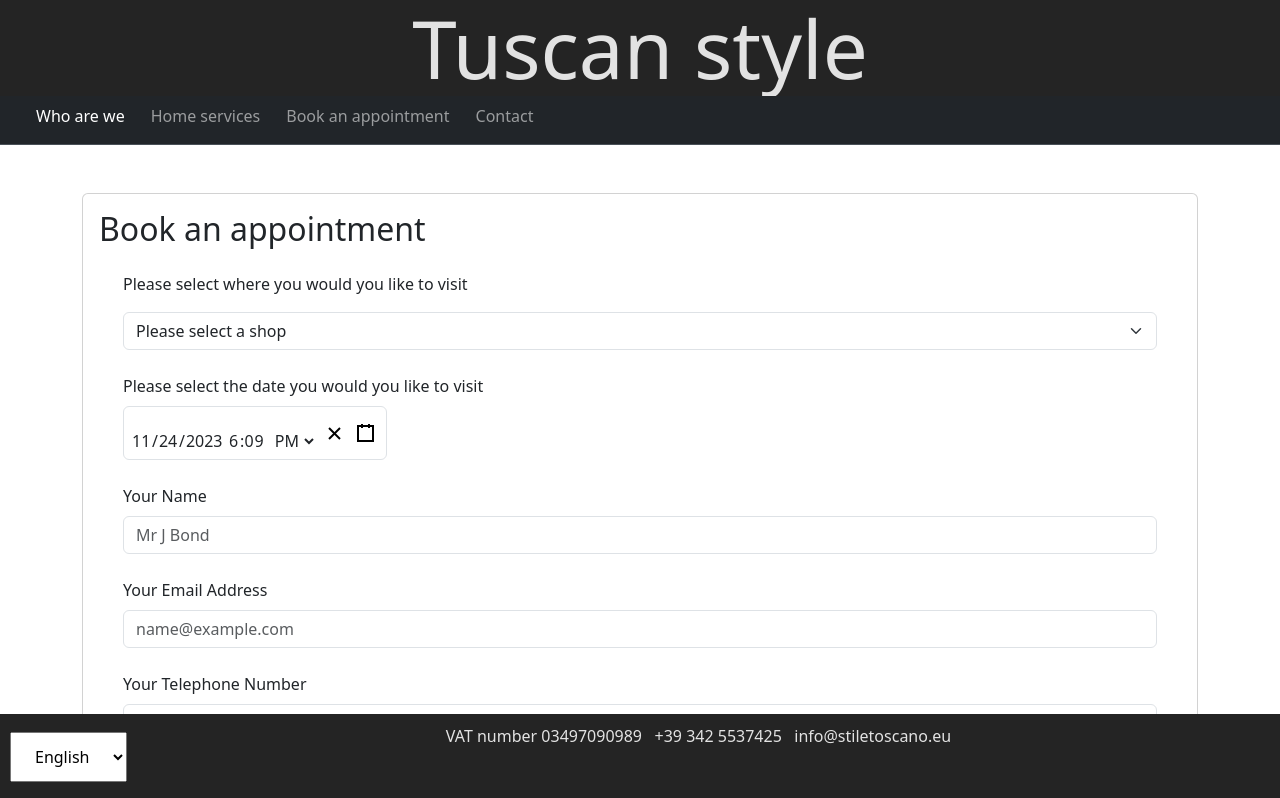
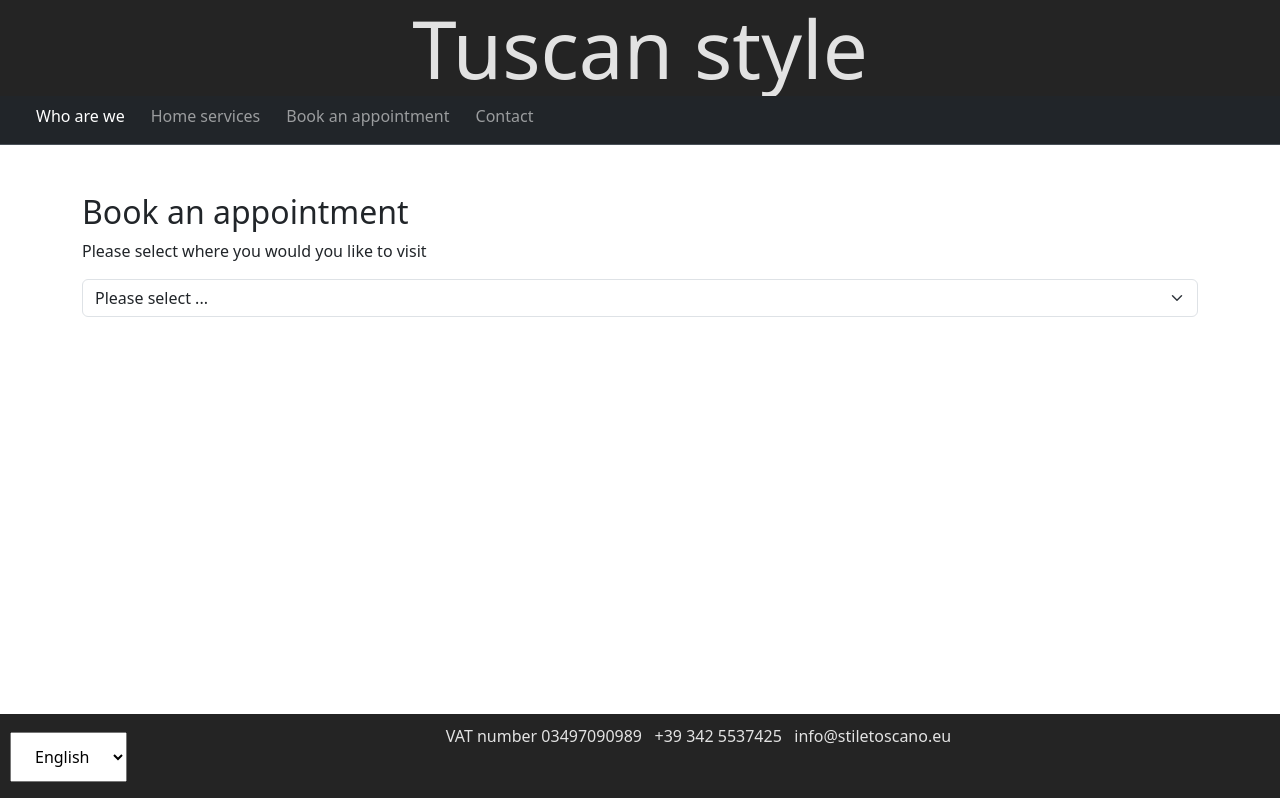
Before and after one commit to michaelphillips4/stiletoscano, a React (Vite) app: page /prenota-un-appuntamento in a window 1280 px wide. Shown: the top 798 px of the page. Built offline with nearby package versions, Linux system fonts and the light colour scheme.

Commit message:
Added Reducer for state login in form

```diff
--- /dev/null
+++ b/src/DaysForMonthMachine.ts
@@ -0,0 +1,19 @@
+const names = ["Sunday", "Monday", "Tuesday", "Wednesday", "Thursday", "Friday", "Saturday"];
+
+function getDaysForMonthOptions(
+  month: number,
+  year: number
+): Map<string, number> {
+  const monthIndex = month - 1;
+  const date = new Date(year, monthIndex, 1);
+  const map = new Map<string, number>();
+
+  while (date.getMonth() === monthIndex) {
+    map.set(`${date.getDate().toString().padStart(2, '0')} - ${names[date.getDay()]}`, date.getDay());
+    date.setDate(date.getDate() + 1);
+  }
+
+  return map;
+}
+
+export default getDaysForMonthOptions;
--- /dev/null
+++ b/src/MonthsMachine.ts
@@ -0,0 +1,27 @@
+
+const months = [
+      "January",
+      "February",
+      "March",
+      "April",
+      "May",
+      "June",
+      "July",
+      "August",
+      "September",
+      "October",
+      "November",
+      "December",
+    ];
+
+function getMonthsOptions(now: Date) : Map<string,{month: number,year: number}> {
+    const year = now.getFullYear();
+    const currentYears = months.slice(now.getMonth());
+    const nextYears = months.slice(0, now.getMonth());
+    const map = new Map<string,{month: number,year: number}>();
+    currentYears.forEach((month) => map.set(`${month} ${year}`,{month:months.indexOf(month),year}));
+    nextYears.forEach((month) => map.set(`${month} ${year +1}`,{month:months.indexOf(month),year :year + 1}));
+    return map;
+  };
+
+  export default getMonthsOptions;
--- /dev/null
+++ b/src/components/ListWithLabel.tsx
@@ -0,0 +1,43 @@
+import { FormattedMessage } from "react-intl";
+
+interface ListWithLabelProps {
+  selectId: string;
+  labelMessageId: string;
+  options: string[];
+  value: string;
+  onChangeHandler:any;
+}
+
+const ListWithLabel = ({
+  selectId,
+  labelMessageId,
+  options,
+  value,
+  onChangeHandler
+}: ListWithLabelProps) => {
+
+  return (
+    <>
+      {labelMessageId && (
+        <label htmlFor={selectId} className="form-label">
+          <FormattedMessage id={labelMessageId} />
+        </label>
+      )}
+ <select
+        id={selectId}
+        className="form-select"
+        onChange={(e) => onChangeHandler(e.target.value)}
+        value={value}
+      >
+        {options &&
+          options.map((e) => (
+            <option key={e} value={e}>
+              {e}
+            </option>
+          ))}
+      </select>
+    </>
+  );
+};
+
+export default ListWithLabel;
--- a/src/i18n/messages.js
+++ b/src/i18n/messages.js
@@ -9,9 +9,10 @@ export const messages = {
     whoAreWe_Text:"When Mr. Elio, 40 years ago, started with his wife Adriana working at home with a sewing machine, perhaps he didn't think of creating a large made-to-measure clothing company; he too was a traveler of experiences but his real journey began there: with the passion and care of the farmer who sows and knows how to wait with respect for the fruits of the earth, he slowly created a great business. With the resourcefulness and innovation that the true manager possesses, Mr. Elio has been able to look far ahead, putting his entrepreneurial ability, his instinct and passion for an ancient art such as bespoke tailoring, and has adapted it to the changing times. This is how Stile Toscano was born, a new sartorial brand also online. A project conceived on the solid foundations of fundamental objectives which, for Mr. Elio, have never changed: the desire to create a culture of beauty, to be ever closer to its customers with attention and a service dedicated to managers and professionals, up to their needs. Giving secure work to people who have grown professionally together with him is the founding value on which he built his company, which still remains a family business, because his employees are part of a large family and, even today, his greatest achievement is seeing your workers, to whom you have taught the art of tailoring, go to work satisfied.",
     homeServices_Title:"Home services",
     bookAnAppointment_Title:"Book an appointment",
-    bookAnAppointment_selectItem:"Please select a shop",
+    bookAnAppointment_selectItem:"Please select ...",
     bookAnAppointment_selectShopLabel:"Please select where you would you like to visit",
-    bookAnAppointment_dateLabel:"Please select the date you would you like to visit",
+    bookAnAppointment_monthLabel:"Please select the month you would you like to visit",
+    bookAnAppointment_dayLabel:"Please select the day you would you like to visit",
     bookAnAppointment_timeLabel:"Please select the time you would you like to visit",
     bookAnAppointment_emailLabel:"Your Email Address",
     bookAnAppointment_telLabel:"Your Telephone Number",
@@ -32,7 +33,8 @@ export const messages = {
     bookAnAppointment_Title:"Prenota Un Appuntamento",
     bookAnAppointment_selectItem:"Select...",
     bookAnAppointment_selectShopLabel:"SELEZIONA IL LUOGO PER IL TUO APPUNTAMENTO",
-    bookAnAppointment_dateLabel:"L'appuntamento",
+    bookAnAppointment_monthLabel:"L'appuntamento",
+    bookAnAppointment_dayLabel:"L'appuntamento (DAY)",
     bookAnAppointment_timeLabel:"Il tempo",
     bookAnAppointment_emailLabel:"Email ",
     bookAnAppointment_telLabel:"Telefono",
--- a/src/pages/BookAnAppointment.jsx
+++ b/src/pages/BookAnAppointment.jsx
@@ -1,20 +1,59 @@
 import { useIntl, FormattedMessage } from "react-intl";
+import { useReducer } from "react";
+import ListWithLabel from "../components/ListWithLabel";
+import getMonthsOptions from "../MonthsMachine";
+import getDaysForMonthOptions from "../DaysForMonthMachine";
+let defaultOption = "";
+const next12Months = getMonthsOptions(new Date());
 
-import DateTimePicker from "react-datetime-picker";
-import "react-datetime-picker/dist/DateTimePicker.css";
-import "react-calendar/dist/Calendar.css";
-import "react-clock/dist/Clock.css";
-import { useState } from "react";
+const initialBooking = {
+  year: null,
+  month: null,
+  day: "",
+  time: "",
+  shop: "",
+  monthKey: "",
+};
 
+const reducer = (state, action) => {
+  console.log(state, action);
+  switch (action.type) {
+    case "CHANGE-SHOP":
+      return {
+        ...initialBooking,
+        shop: action.shop === defaultOption ? "" : action.shop,
+      };
+    case "CHANGE-MONTH":
+      if (next12Months.has(action.monthKey)) {
+        const monthDatePart = next12Months.get(action.monthKey);
+        return {
+          ...initialBooking,
+          shop: state.shop,
+          year: monthDatePart.year,
+          month: monthDatePart.month,
+          monthKey: action.monthKey,
+        };
+      }
+      return {
+        ...initialBooking,
+        shop: state.shop,
+      };
+    case "CHANGE-DAY":
+      return { ...state, day: action.day === defaultOption ? "" : action.day };
+    case "CHANGE-TIME":
+      return { ...state, time: action.time=== defaultOption ? "" : action.time};
+    default:
+      return state;
+  }
+};
 
 const BookAnAppointment = () => {
-  const getFormatMessage = (messageId) =>  useIntl().formatMessage({ id: messageId });
-  const defaultOption =getFormatMessage("bookAnAppointment_selectItem") ;
-  const [value, onChange] = useState(new Date());
-  const [selectedOption, setSelectedOption] = useState(defaultOption);
+  const [booking, dispatch] = useReducer(reducer, initialBooking);
+  const getFormatMessage = (messageId) =>
+    useIntl().formatMessage({ id: messageId });
+  defaultOption = getFormatMessage("bookAnAppointment_selectItem");
 
-
-const options = [
+  const optionsShops = [
     defaultOption,
     "GENOA - Mazzini Gallery, 42/R",
     "MILAN - Sala Dei Longobardi, 2 (Emporio Falcai)",
@@ -22,104 +61,144 @@ const options = [
     "Sartoria Rossi - Factory Store - Outlet Marciano Della Chiana",
   ];
 
+  const timeSlots = [
+    defaultOption,
+    "10:15",
+    "10:30",
+    "10:45",
+    "11:00",
+    "11:15",
+    "11:30",
+    "11:45",
+    "12:00",
+    "12:15",
+    "12:30",
+    "12:45",
+    "13:00",
+    "13:15",
+    "13:30",
+    "13:45",
+    "14:00",
+    "14:15",
+    "14:30",
+    "14:45",
+    "15:00",
+    "15:15",
+    "15:30",
+    "15:45",
+    "16:00",
+    "16:15",
+    "16:30",
+    "16:45",
+    "17:00",
+    "17:15",
+    "17:30",
+    "17:45",
+    "18:00",
+    "18:15",
+    "18:30",
+    "18:45",
+    "19:00",
+  ];
 
+
+  const namePlaceHolder = getFormatMessage("bookAnAppointment_namePlaceHolder")
 
   return (
     <>
-      <div className="card">
-        <div className="card-body">
-          <div className="card-title">
-            <h2><FormattedMessage id="bookAnAppointment_Title" /></h2>
-          </div>
-          <div className="card-text text-start">
-            <form>
-              <div className="m-4">
-                <label htmlFor="where" className="form-label">
-                <FormattedMessage id="bookAnAppointment_selectShopLabel" />
-                </label>
+      <h2>
+        <FormattedMessage id="bookAnAppointment_Title" />
+      </h2>
+     {/*  {JSON.stringify(booking)}
+      <hr /> */}
 
-                <select
-                  id="where"
-                  className="form-select"
-                  onChange={(e) => setSelectedOption(e.target.value)}
-                  value={selectedOption}
-                >
-                  {options.map((e) => (
-                    <option key={e} value={e}>
-                      {e}
-                    </option>
-                  ))}
-                </select>
-              </div>
+      <ListWithLabel
+        selectId="where"
+        labelMessageId="bookAnAppointment_selectShopLabel"
+        options={optionsShops}
+        onChangeHandler={(e) => dispatch({ type: "CHANGE-SHOP", shop: e })}
+        value={booking.shop}
+      />
 
-         {/*      {selectedOption !== defaultOption && (
-                <> */}
-                  <div className="m-4">
-                    <label htmlFor="visit-date-time" className="form-label">
-                    <FormattedMessage id="bookAnAppointment_dateLabel" />
-                    </label>
-                    <br />
-                    <DateTimePicker
-                      onChange={onChange}
-                      value={value}
-                      id="visit-date-time"
+      {booking.shop && (
+        <ListWithLabel
+          selectId="month"
+          options={[defaultOption, ...next12Months.keys()]}
+          labelMessageId="bookAnAppointment_monthLabel"
+          onChangeHandler={(e) =>
+            dispatch({ type: "CHANGE-MONTH", monthKey: e })
+          }
+          value={booking.monthKey}
         />
-                  </div>
+      )}
 
-                  <div className="m-4">
+      {booking.month && (
+        <ListWithLabel
+          selectId="days"
+          options={[
+            defaultOption,
+            ...getDaysForMonthOptions(booking.month, booking.year).keys(),
+          ]}
+          labelMessageId="bookAnAppointment_dayLabel"
+          onChangeHandler={(e) => dispatch({ type: "CHANGE-DAY", day: e })}
+          value={booking.day}
+        />
+      )}
+
+      {booking.day && (
+        <ListWithLabel
+          selectId="time"
+          options={timeSlots}
+          labelMessageId="bookAnAppointment_timeLabel"
+          onChangeHandler={(e) => dispatch({ type: "CHANGE-TIME", time: e })}
+          value={booking.time}
+        />
+      )}
+
+      {booking.time &&  <>
           <label htmlFor="name" className="form-label">
             <FormattedMessage id="bookAnAppointment_nameLabel" />
           </label>
           <input
             type="name"
-                      className="form-control"
+            className="form-control my-2"
             id="name"
-                      placeholder={getFormatMessage("bookAnAppointment_namePlaceHolder")}
+            placeholder={namePlaceHolder}
           />
-                  </div>
-                  <div className="m-4">
-                    <label htmlFor="email" className="form-label">
+
+          <label htmlFor="email" className="form-label ">
             <FormattedMessage id="bookAnAppointment_emailLabel" />
           </label>
           <input
             type="email"
-                      className="form-control"
+            className="form-control my-2"
             id="email"
             placeholder="name@example.com"
           />
-                  </div>
-                  <div className="m-4">
-                    <label htmlFor="tel" className="form-label">
+
+          <label htmlFor="tel" className="form-label ">
             <FormattedMessage id="bookAnAppointment_telLabel" />
           </label>
+
           <input
             type="tel"
-                      className="form-control"
+            className="form-control my-2 "
             id="tel"
             placeholder="077123456789"
           />
-                  </div>
-                  <div className="m-4">
-                    <label htmlFor="message" className="form-label">
+
+          <label htmlFor="message" className="form-label ">
             <FormattedMessage id="bookAnAppointment_messageLabel" />
           </label>
-                    <textarea
-                      className="form-control"
-                      id="message"
-                      rows="3"
-                    ></textarea>
+
+          <textarea className="form-control" id="message" rows="3"></textarea>
 
           <button type="submit" className="btn btn-dark mt-2">
             <FormattedMessage id="bookAnAppointment_submitLabel" />
           </button>
+        </>
+     }
 
-                  </div>
-               {/*  </>
-              )} */}
-            </form>
-          </div>
-        </div>
-      </div>
     </>
   );
 };
--- a/tsconfig.json
+++ b/tsconfig.json
@@ -5,6 +5,7 @@
       "moduleResolution": "node",
       "importHelpers": true,
       "isolatedModules": true,
-      "noEmit": true
+      "noEmit": true,
+      "jsx": "react-jsx"
     }
   }
```
Also changed, not shown: 1 other file (tests, documents, lock files or other folders). Lines whose indentation alone changed are shown as unchanged.
